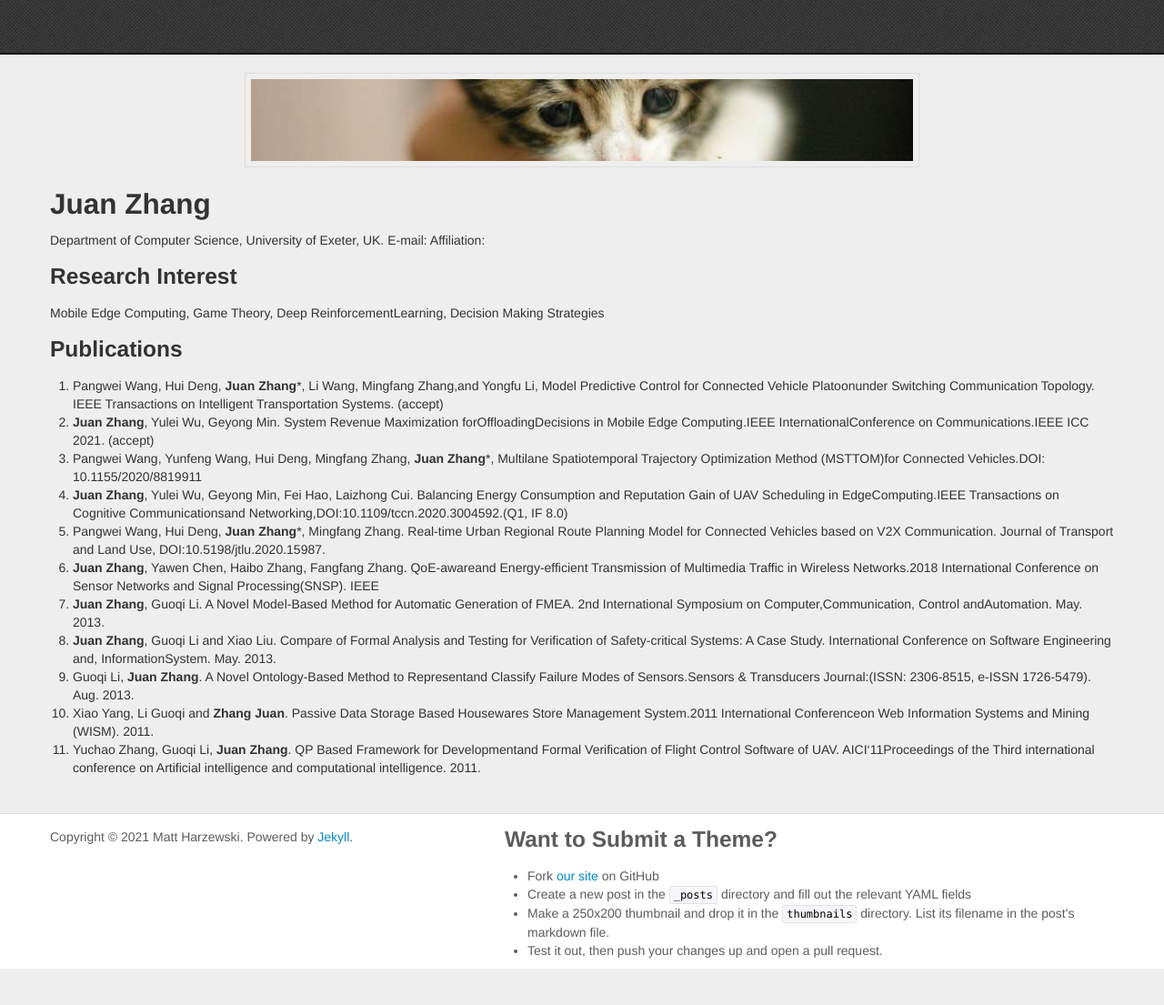
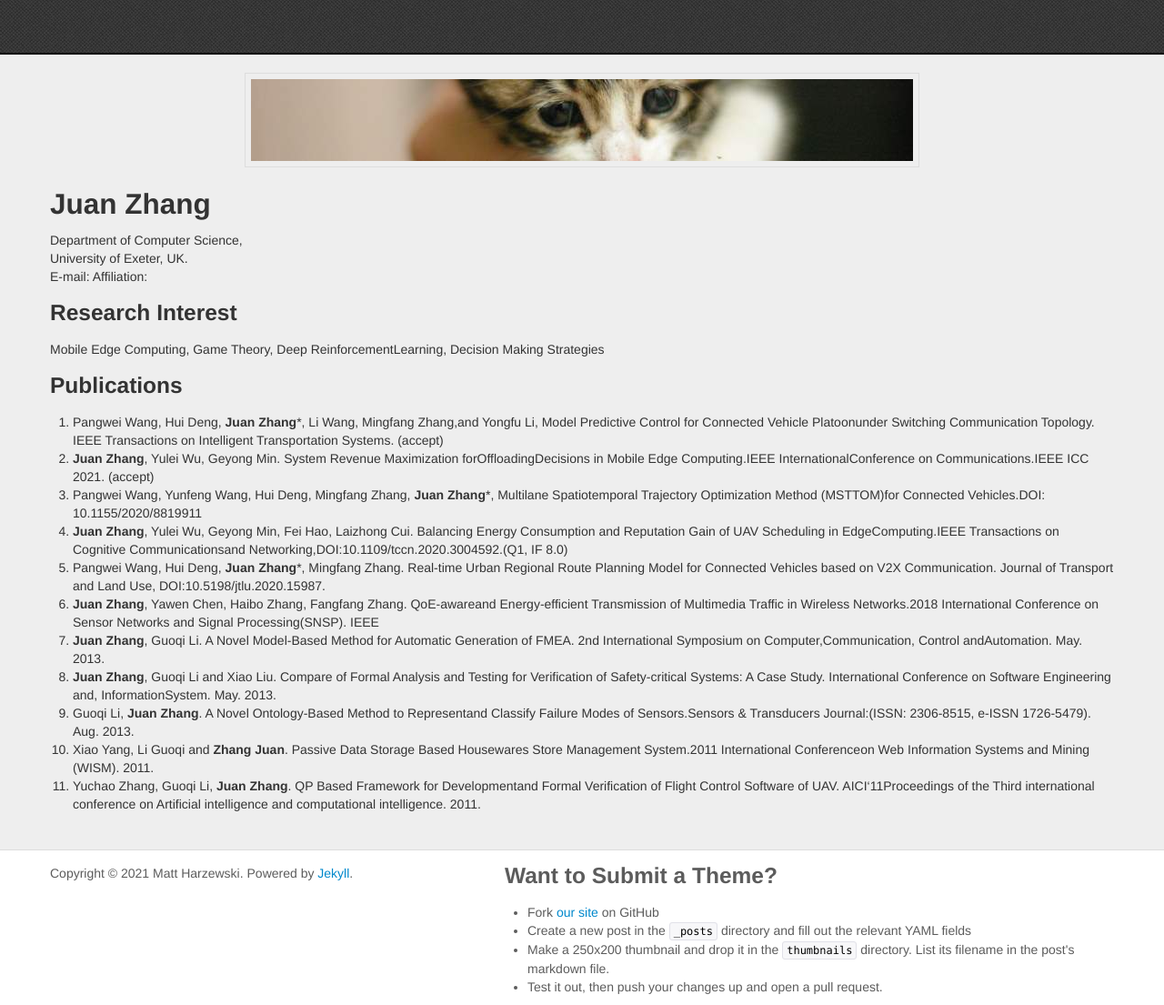
Before and after one commit to jdaisyzhang/JuanZhang, a Jekyll site: the page built from index.md, in a window 1280 px wide. Shown: the whole page at 91% size. Built offline with Jekyll 4.4.1, drawn with Linux system fonts in a browser that asks for light colours; our own code applies the rules of GitHub Pages for plain Markdown files; before the commit the page ends 1065 px from its top, so only the background shows below that; grey boxes are pictures that could not be loaded.

```diff
--- a/index.md
+++ b/index.md
@@ -1,6 +1,6 @@
 ## Juan Zhang
-Department of Computer Science,
-University of Exeter, UK.
+Department of Computer Science, \\
+University of Exeter, UK.\\
 E-mail:
 Affiliation:
 ### Research Interest
```
